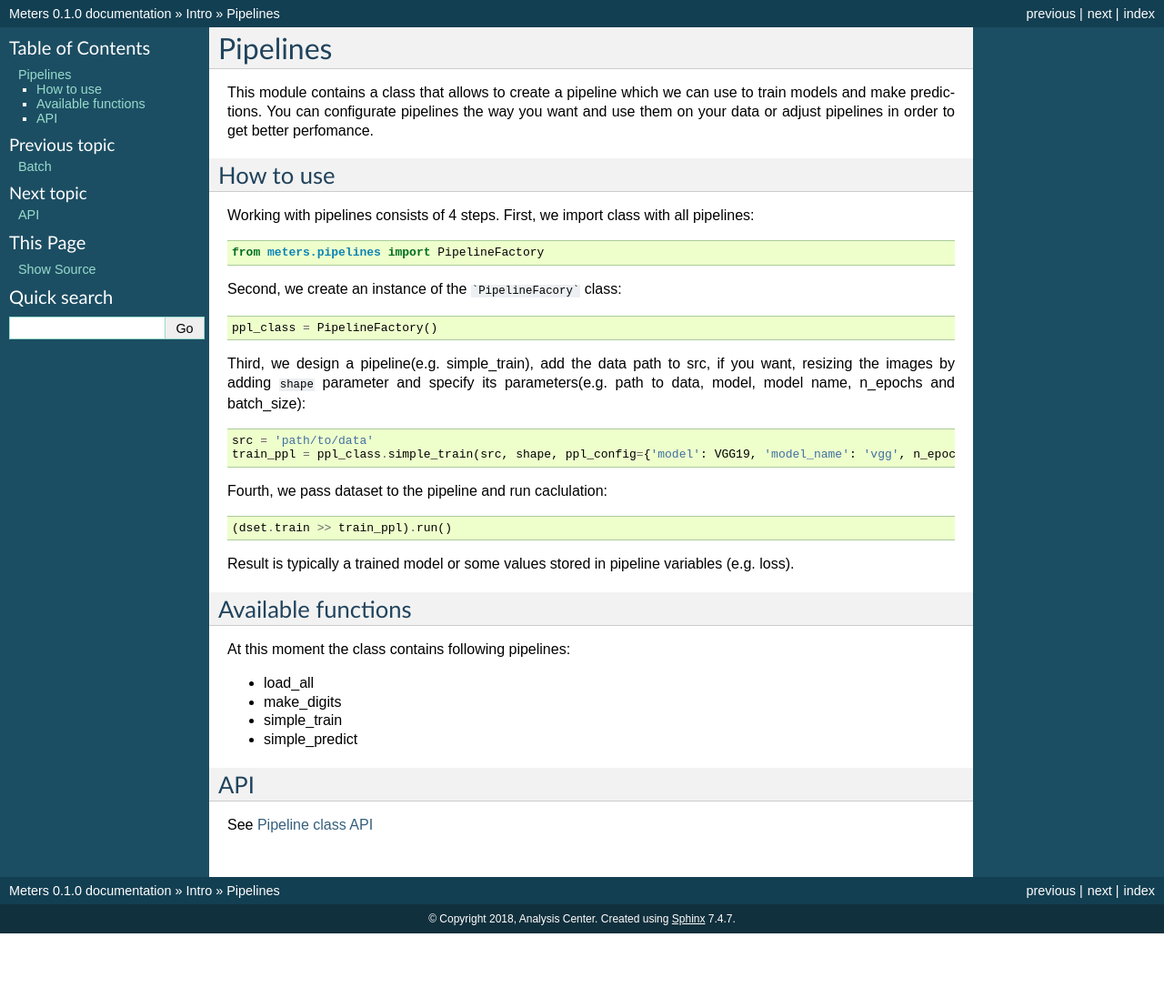
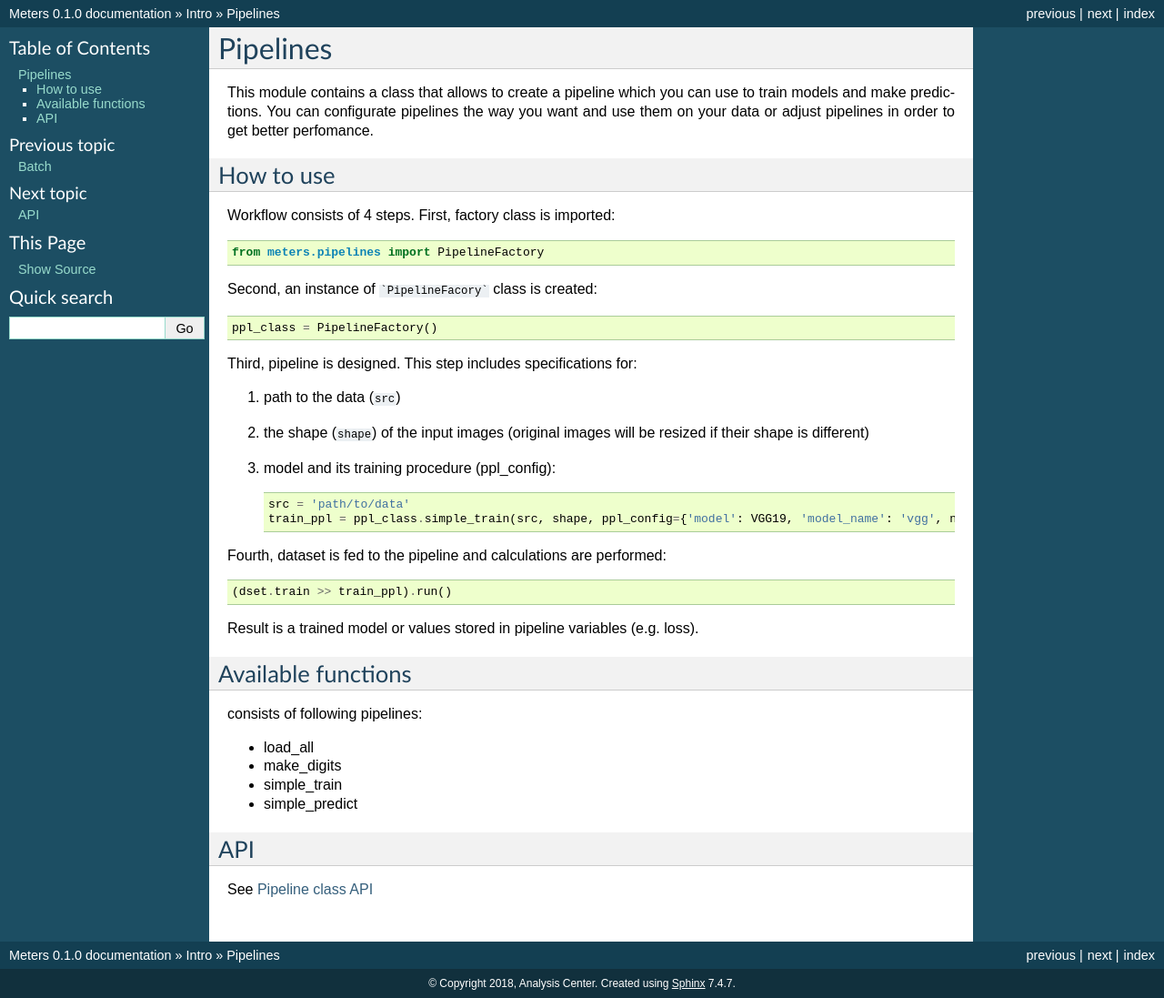
Before and after one commit to analysiscenter/meters, a Sphinx documentation site: the page built from docs/intro/pipelines.rst, in a window 1280 px wide. Shown: the whole page at 91% size. Built offline with Sphinx 7.4.7, drawn with Linux system fonts in a browser that asks for light colours; before the commit the page ends 1026 px from its top, so only the background shows below that.

Commit message:
Updated docstring, batch class and pipeline factory

````diff
--- a/docs/index.rst
+++ b/docs/index.rst
@@ -14,7 +14,7 @@ Main features:
 
 .. note:: Meters is based on `Dataset <https://github.com/analysiscenter/dataset>`_. You may benefit from reading `its documentation <https://analysiscenter.github.io/dataset>`_. However, it is not required, especially in the beginning.
 
-Meters has two module: :doc:`batch <./api/meters.batch>` and :doc:`pipelines <./api/meters.pipelines>`
+Meters has two modules: :doc:`batch <./api/meters.batch>` and :doc:`pipelines <./api/meters.pipelines>`
 
 ``batch`` module contains MeterBatch class which includes actions for preprocessing.
 
--- a/docs/intro/pipelines.rst
+++ b/docs/intro/pipelines.rst
@@ -1,32 +1,38 @@
 Pipelines
 ==========
 
-This module contains a class that allows to create a pipeline which we can use to train models and make predictions. You can configurate pipelines the way you want and use them on your data or adjust pipelines in order to get better perfomance.
+This module contains a class that allows to create a pipeline which you can use to train models and make predictions. You can configurate pipelines the way you want and use them on your data or adjust pipelines in order to get better perfomance.
 
 How to use
 -----------
-Working with pipelines consists of 4 steps. First, we import class with all pipelines::
+Workflow consists of 4 steps. First, factory class is imported::
 
 	from meters.pipelines import PipelineFactory
 
-Second, we create an instance of the ```PipelineFacory``` class::
+Second, an instance of ```PipelineFacory``` class is created::
 
 	ppl_class = PipelineFactory()
 
-Third, we design a pipeline(e.g. simple_train), add the data path to src, if you want, resizing the images by adding ``shape`` parameter and specify its parameters(e.g. path to data, model, model name, n_epochs and batch_size)::
+Third, pipeline is designed. This step includes specifications for:
+
+1. path to the data (``src``)
+
+2. the shape (``shape``) of the input images (original images will be resized if their shape is different)
+
+3. model and its training procedure (ppl_config)::
 
 	src = 'path/to/data'
 	train_ppl = ppl_class.simple_train(src, shape, ppl_config={'model': VGG19, 'model_name': 'vgg', n_epochs: 100, batch_size: 25})
 
-Fourth, we pass dataset to the pipeline and run caclulation::
+Fourth, dataset is fed to the pipeline and calculations are performed::
 
 	(dset.train >> train_ppl).run()
 
-Result is typically a trained model or some values stored in pipeline variables (e.g. loss).
+Result is a trained model or values stored in pipeline variables (e.g. loss).
 
 Available functions
 --------------------
-At this moment the class contains following pipelines:
+consists of following pipelines:
 
 * load_all
 * make_digits
````
Also changed, not shown: README.md (+1 -1 lines), docs/intro/batch.rst (+5 -5 lines), 2 other files.
